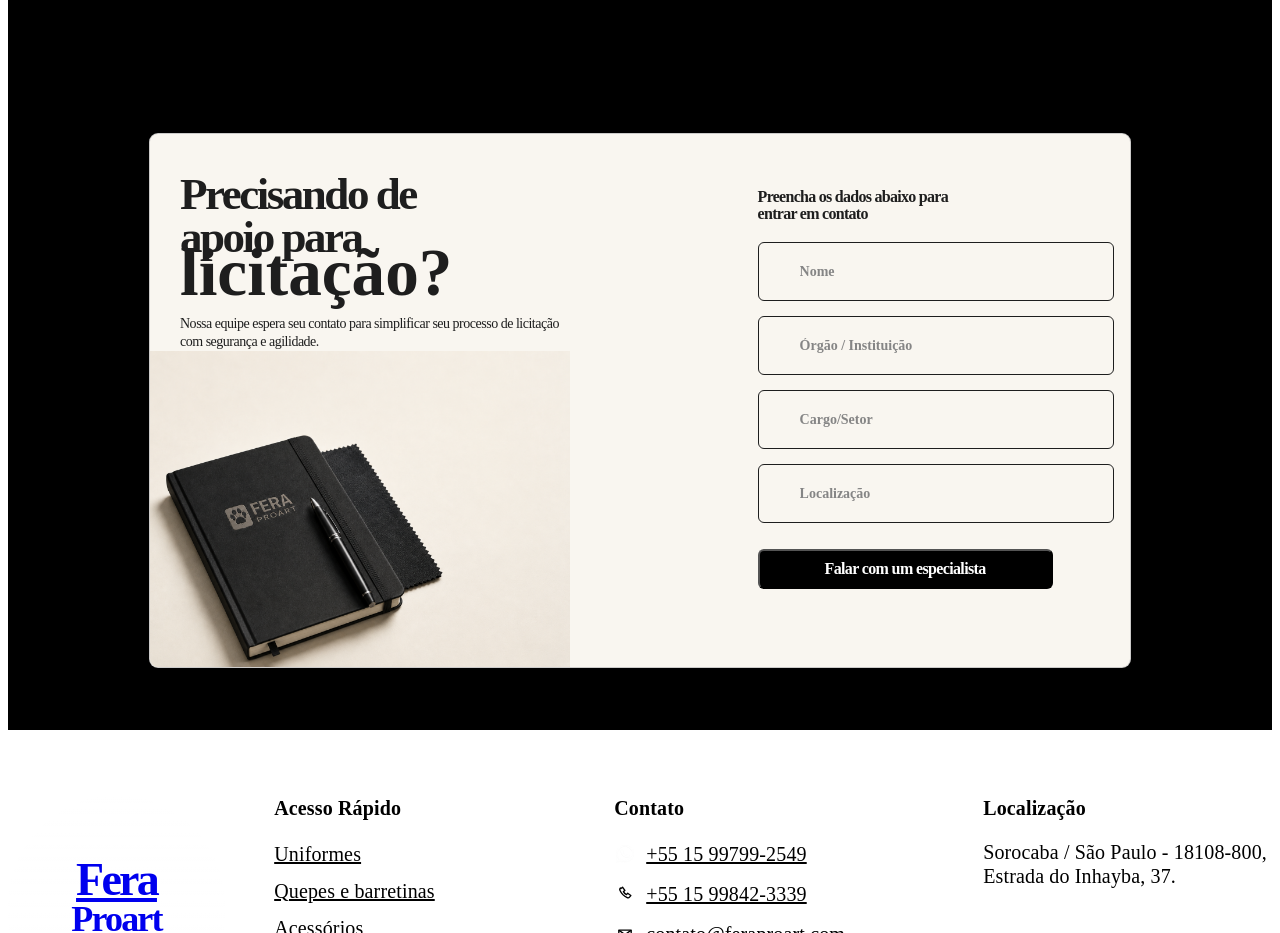
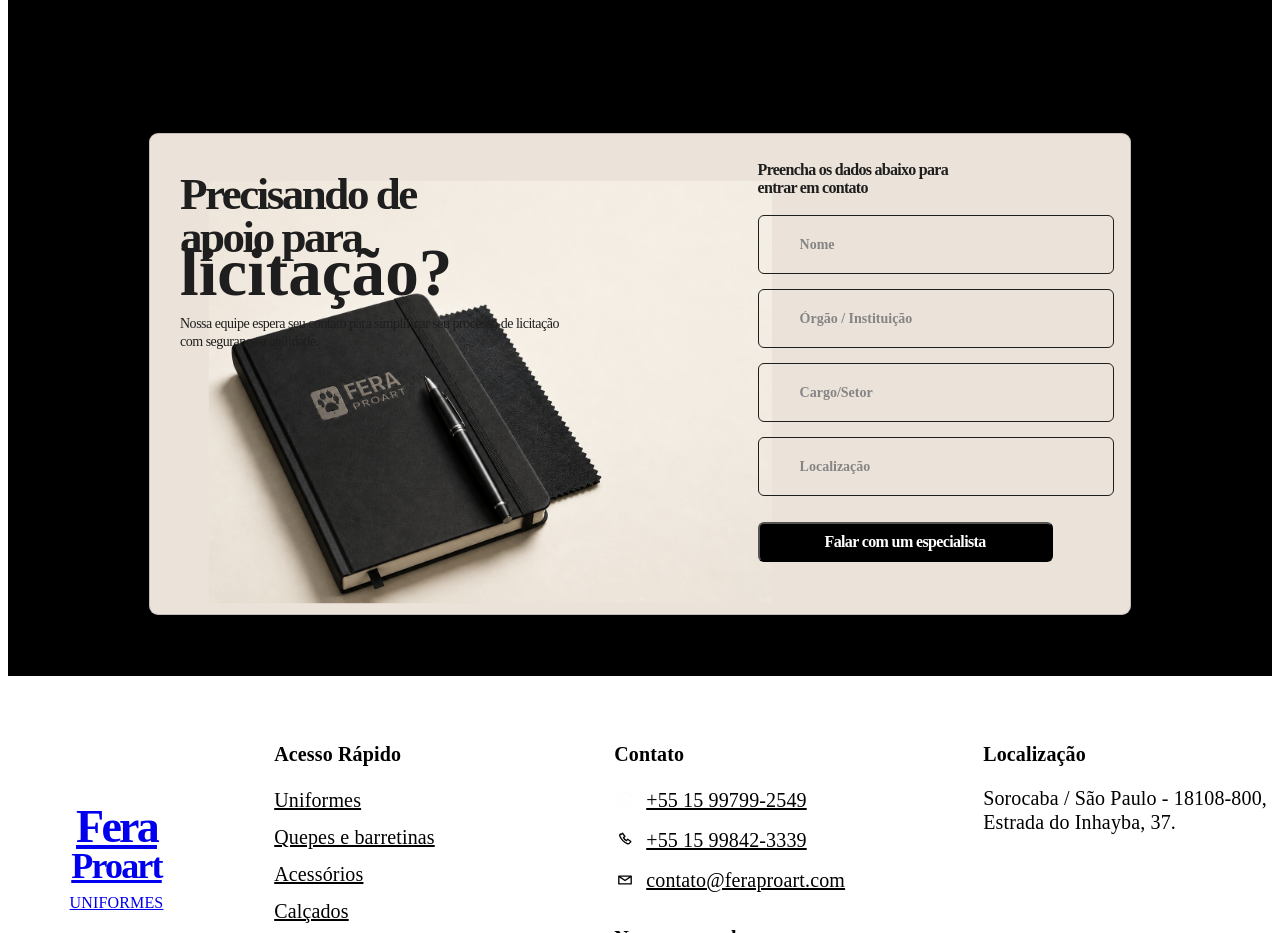
Before and after one commit to leobrasil777-lang/FeraProart-Website, a React (Vite) app: page /licitacao in a window 1280 px wide. Shown: the part 4280-5213 px from the top of the page. Built offline with nearby package versions, Linux system fonts and the light colour scheme; the HTML template or start-up script is replaced by a standard one.

Commit message:
Prévia organizada da seção CTA

```diff
--- a/src/pages/Licitacao/sections/LicitacaoContactSection/LicitacaoContactSection.css
+++ b/src/pages/Licitacao/sections/LicitacaoContactSection/LicitacaoContactSection.css
@@ -11,23 +11,23 @@
 }
 
 .licitacao-contact__card {
+  position: relative;
   display: grid;
   width: min(100%, 980px);
-  min-height: 390px;
-  grid-template-areas:
-    "copy form"
-    "media form";
+  min-height: 480px;
+  grid-template-areas: "copy form";
   grid-template-columns: minmax(0, 54%) minmax(295px, 38%);
-  grid-template-rows: auto 1fr;
   column-gap: 8%;
   overflow: hidden;
   border: 1px solid rgba(119, 123, 130, 0.36);
   border-radius: 9px;
-  background: #f9f6f0;
+  background: #EBE3D9;
   box-shadow: 0 8px 18px rgba(0, 0, 0, 0.18);
 }
 
 .licitacao-contact__copy {
+  position: relative;
+  z-index: 1;
   grid-area: copy;
   padding: 39px 0 0 30px;
 }
@@ -71,23 +71,26 @@
 }
 
 .licitacao-contact__media {
-  display: flex;
-  grid-area: media;
-  align-items: end;
-  justify-content: start;
-  min-width: 0;
-  margin: 0 0 0 -1px;
+  position: absolute;
+  inset: 0;
+  z-index: 0;
+  margin: 0;
   overflow: hidden;
+  pointer-events: none;
 }
 
 .licitacao-contact__image {
-  width: min(100%, 421px);
-  height: auto;
+  width: 100%;
+  height: 100%;
+  display: block;
   object-fit: contain;
   object-position: left bottom;
+  transform: translate(0, 18px) scale(0.88);
 }
 
 .licitacao-contact__form {
+  position: relative;
+  z-index: 1;
   display: flex;
   grid-area: form;
   width: 100%;
```
